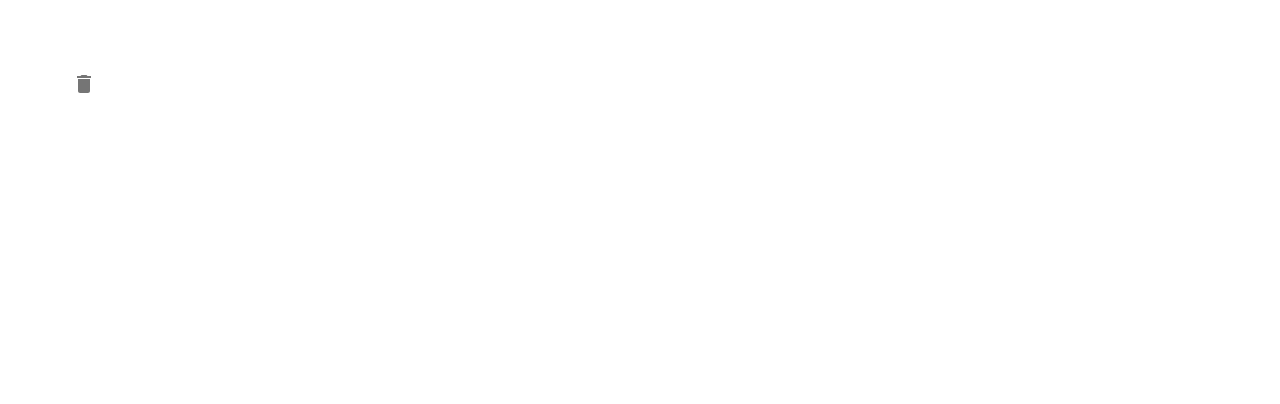
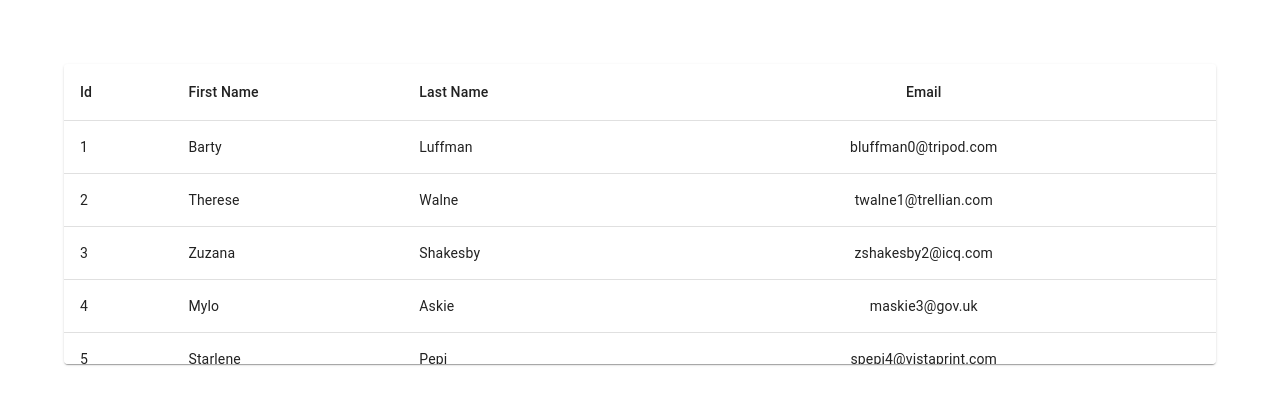
Before and after one commit to Newton-Duarte/react-mui, a React (Create React App) app: page / in a window 1280 px wide. Shown: the top 404 px of the page. Built offline with nearby package versions, Linux system fonts and the light colour scheme.

Commit message:
feat: add mui table component

```diff
--- a/src/App.tsx
+++ b/src/App.tsx
@@ -21,9 +21,10 @@
 // import { MuiBadge } from './components/MuiBadge';
 // import { MuiList } from './components/MuiList';
 // import { MuiChip } from './components/MuiChip';
+// import { MuiTooltip } from './components/MuiTooltip';
 
 import './App.css';
-import { MuiTooltip } from './components/MuiTooltip';
+import { MuiTable } from './components/MuiTable';
 
 function App() {
   return (
@@ -51,7 +52,8 @@ function App() {
       {/* <MuiBadge /> */}
       {/* <MuiList /> */}
       {/* <MuiChip /> */}
-      <MuiTooltip />
+      {/* <MuiTooltip /> */}
+      <MuiTable />
     </div>
   );
 }
--- /dev/null
+++ b/src/components/MuiTable.tsx
@@ -0,0 +1,103 @@
+import { Paper, Table, TableBody, TableCell, TableContainer, TableHead, TableRow } from '@mui/material'
+
+export const MuiTable = () => {
+  return (
+    <TableContainer component={Paper} sx={{ maxHeight: '300px' }}>
+      <Table aria-label="simple table" stickyHeader>
+        <TableHead>
+          <TableRow>
+            <TableCell>Id</TableCell>
+            <TableCell>First Name</TableCell>
+            <TableCell>Last Name</TableCell>
+            <TableCell align="center">Email</TableCell>
+          </TableRow>
+        </TableHead>
+        <TableBody>
+          {tableData.map((row) => (
+            <TableRow
+              key={row.id}
+              sx={{ '&:last-child td, &:last-child th': { border: 0 }}}
+            >
+              <TableCell>{row.id}</TableCell>
+              <TableCell>{row.first_name}</TableCell>
+              <TableCell>{row.last_name}</TableCell>
+              <TableCell align="center">{row.email}</TableCell>
+            </TableRow>
+          ))}
+        </TableBody>
+      </Table>
+    </TableContainer>
+  )
+}
+
+const tableData = [{
+  "id": 1,
+  "first_name": "Barty",
+  "last_name": "Luffman",
+  "email": "bluffman0@tripod.com",
+  "gender": "Male",
+  "ip_address": "226.93.184.26"
+}, {
+  "id": 2,
+  "first_name": "Therese",
+  "last_name": "Walne",
+  "email": "twalne1@trellian.com",
+  "gender": "Female",
+  "ip_address": "190.17.208.32"
+}, {
+  "id": 3,
+  "first_name": "Zuzana",
+  "last_name": "Shakesby",
+  "email": "zshakesby2@icq.com",
+  "gender": "Female",
+  "ip_address": "221.202.29.193"
+}, {
+  "id": 4,
+  "first_name": "Mylo",
+  "last_name": "Askie",
+  "email": "maskie3@gov.uk",
+  "gender": "Male",
+  "ip_address": "8.159.214.216"
+}, {
+  "id": 5,
+  "first_name": "Starlene",
+  "last_name": "Pepi",
+  "email": "spepi4@vistaprint.com",
+  "gender": "Female",
+  "ip_address": "202.32.163.105"
+}, {
+  "id": 6,
+  "first_name": "Benjamin",
+  "last_name": "Thewless",
+  "email": "bthewless5@mit.edu",
+  "gender": "Male",
+  "ip_address": "95.72.117.220"
+}, {
+  "id": 7,
+  "first_name": "Harriet",
+  "last_name": "Reason",
+  "email": "hreason6@rambler.ru",
+  "gender": "Female",
+  "ip_address": "203.182.235.219"
+}, {
+  "id": 8,
+  "first_name": "Kean",
+  "last_name": "Guidi",
+  "email": "kguidi7@altervista.org",
+  "gender": "Male",
+  "ip_address": "233.86.220.0"
+}, {
+  "id": 9,
+  "first_name": "Helena",
+  "last_name": "Bangley",
+  "email": "hbangley8@unicef.org",
+  "gender": "Female",
+  "ip_address": "154.48.225.192"
+}, {
+  "id": 10,
+  "first_name": "Terrijo",
+  "last_name": "Sighard",
+  "email": "tsighard9@nationalgeographic.com",
+  "gender": "Female",
+  "ip_address": "194.209.198.242"
+}];
```
